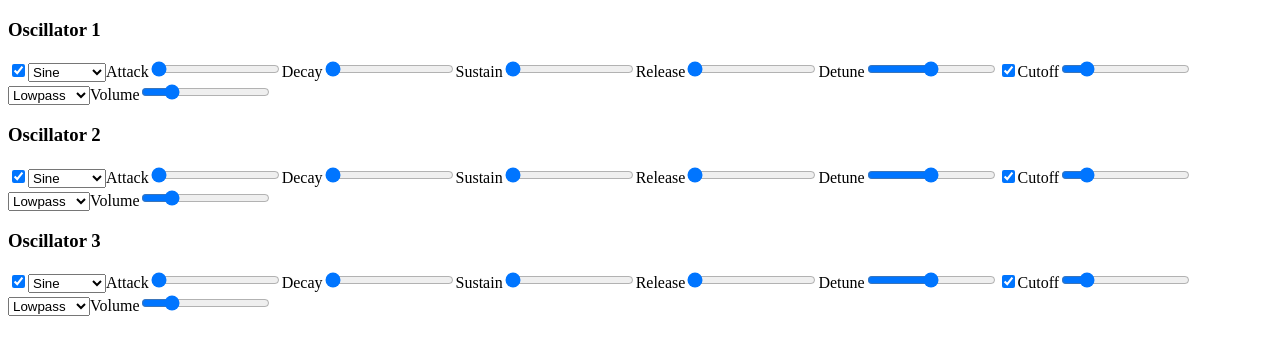
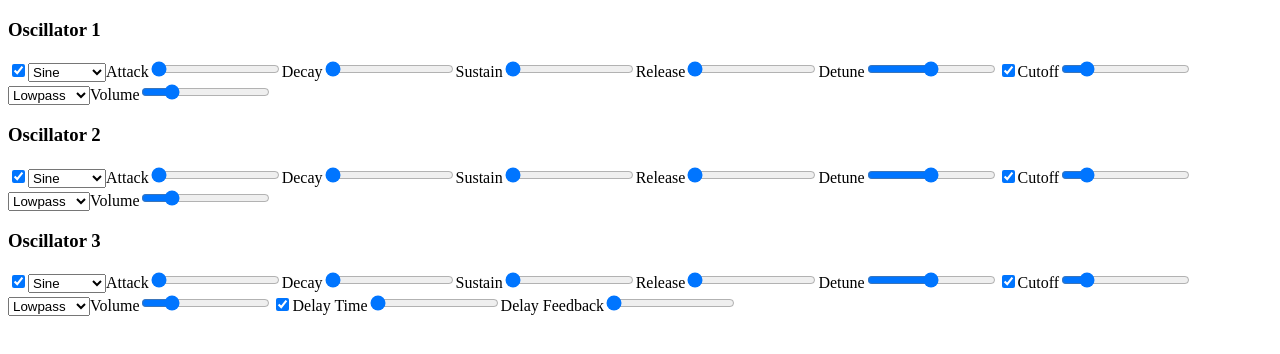
Before and after one commit to nikhiljigjinni/synth-app, a React (Create React App) app in the folder webui/: page / in a window 1280 px wide. Shown: the top 354 px of the page. Built offline with nearby package versions, Linux system fonts and the light colour scheme.

Commit message:
Adding skeleton for delay node

```diff
--- a/webui/src/App.tsx
+++ b/webui/src/App.tsx
@@ -1,7 +1,8 @@
 import React, { useCallback, useEffect, useRef, useState } from 'react';
 import Oscillator from './Oscillator';
 import { KEYS_TO_NOTES, NOTES_TO_FREQ, NUM_OSCS } from './constants';
-import { SynthState} from './types';
+import { DelayState, SynthState} from './types';
+import Delay from './Delay';
 
 type GainNodeMap = Map<string, Array<GainNode>>;
 type OscNodeMap = Map<string, Array<OscillatorNode>>;
@@ -11,6 +12,7 @@ export default function App() {
   const oscNodes = useRef<OscNodeMap>(new Map<string, Array<OscillatorNode>>());
   const gainNodes = useRef<GainNodeMap>(new Map<string, Array<GainNode>>());
   const filterNodes = useRef<Array<BiquadFilterNode>>([]);
+  const delayNode = useRef<DelayNode | null>(null);
 
   const [synthStates, setSynthStates] = useState<Array<SynthState>>(() => {
     const initialData: Array<SynthState> = [];
@@ -33,6 +35,20 @@ export default function App() {
     }
     return initialData;
   });
+  const [delayState, setDelayState] = useState<DelayState>({
+    delayEnabled: true,
+    delayFeedback: 0,
+    delayTime: 0
+  });
+
+  const handleDelayState = (e: React.ChangeEvent<HTMLInputElement>) => {
+    const value =  e.target.name === 'delayEnabled' ? (e.target as HTMLInputElement).checked : parseFloat(e.target.value)
+
+    setDelayState({
+        ...delayState,
+        [e.target.name]: value
+    });
+  };
 
   // state handling functions
   const handleSynthStates = (
@@ -118,7 +134,6 @@ export default function App() {
 
             tempGainNode.gain.cancelScheduledValues(now);
             tempGainNode.gain.setValueAtTime(0, now);
-            tempGainNode.gain.setValueAtTime(0, now);
             tempGainNode.gain.linearRampToValueAtTime(
               synthStates[i].volume,
               now + synthStates[i].attack
@@ -192,6 +207,9 @@ export default function App() {
       }
       currentFilterNodes = filterNodes.current;
     }
+    if (delayNode.current === null) {
+        delayNode.current = audioContext.current.createDelay();
+    }
 
     // cleanup
     return () => {
@@ -199,6 +217,10 @@ export default function App() {
         for (let i = 0; i < NUM_OSCS; i++) {
             currentFilterNodes[i].disconnect();
         }
+      }
+
+      if (delayNode.current != null) {
+        delayNode.current.disconnect();
       }
     };
   }, []);
@@ -209,6 +231,7 @@ export default function App() {
       {Array.from({length: NUM_OSCS}, (_, index) => index).map((num) => (
           <Oscillator key={num} oscId={num} synthState={synthStates[num]} handleSynthState={handleSynthStates} />
       ))}
+      <Delay delayState={delayState} handleDelayState={handleDelayState}/>
     </>
   );
 }
--- /dev/null
+++ b/webui/src/Delay.tsx
@@ -0,0 +1,42 @@
+
+import React from 'react';
+import { DelayState } from './types';
+
+type HandleDelayState = (
+  e: React.ChangeEvent<HTMLInputElement>
+) => void;
+
+export default function Delay({
+  delayState,
+  handleDelayState,
+}: {
+  delayState: DelayState;
+  handleDelayState: HandleDelayState;
+}) {
+  return (
+    <>
+      <input type="checkbox" name="delayEnabled" checked={delayState.delayEnabled} onChange={handleDelayState}/>
+      <label htmlFor="delayTime">Delay Time</label>
+      <input
+        type="range"
+        name="delayTime"
+        min="0"
+        max="3"
+        step="0.1"
+        value={delayState.delayTime}
+        onChange={handleDelayState}
+      />
+
+      <label htmlFor="delayFeedback">Delay Feedback</label>
+      <input
+        type="range"
+        name="delayFeedback"
+        min="0"
+        max="1"
+        step="0.01"
+        value={delayState.delayFeedback}
+        onChange={handleDelayState}
+      />
+    </>
+  );
+}
--- a/webui/src/types.ts
+++ b/webui/src/types.ts
@@ -1,6 +1,12 @@
 export type FilterState = {
   type: BiquadFilterType;
   cutoff: number;
+};
+
+export type DelayState = {
+  delayEnabled: boolean;
+  delayTime: number;
+  delayFeedback: number;
 };
 
 export type SynthState = {
```
